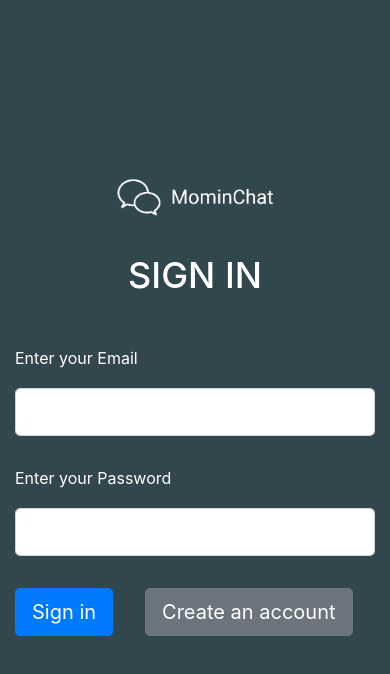
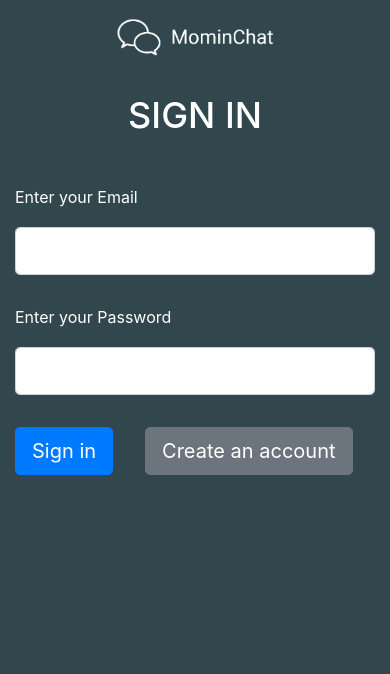
Before and after one commit to mominchaudhry/MominChat, a React (Create React App) app: page / in a window 390 px wide. Shown: the top 674 px of the page. Built offline with nearby package versions, Linux system fonts and the light colour scheme; no server answers.

Commit message:
made a little more responsive

```diff
--- a/src/components/Chat.js
+++ b/src/components/Chat.js
@@ -21,13 +21,14 @@ export default function Chat() {
 
     async function handleSubmit(e) {
         e.preventDefault()
+        if (openChat) {
+            await sendMessage(openChat, text)
+            setText('')
+            conversations = await localStorage.getItem('chat-app-conversations')
+            conversations = JSON.parse(conversations)
 
-        await sendMessage(openChat, text)
-        setText('')
-        conversations = await localStorage.getItem('chat-app-conversations')
-        conversations = JSON.parse(conversations)
-
-        setSelectedConvo(conversations.find(c => {return c.id===openChat}))
+            setSelectedConvo(conversations.find(c => {return c.id===openChat}))
+        }
     }
 
     useEffect(() => {
--- a/src/components/LoginForm.js
+++ b/src/components/LoginForm.js
@@ -9,6 +9,7 @@ export default function LoginForm({ setIsRegistered, setToken, setUser }) {
     const usernameRef = useRef()
     const passwordRef = useRef()
     const {setContacts} = useContacts()
+    const [loading, setLoading] = useState(false)
 
     const [unsuccess, setUnsuccess] = useState(false)
 
@@ -18,11 +19,11 @@ export default function LoginForm({ setIsRegistered, setToken, setUser }) {
 
     function handleSubmit(e) {
         e.preventDefault()
-
+        setLoading(true)
 
         axios.post('https://my-new-rest-api.herokuapp.com/api/users/login', {username:usernameRef.current.value, password:passwordRef.current.value}).then(
             res => {
-                console.log(res.data)
+                setLoading(false)
                 setToken(res.data.token)
                 setUser(res.data.user)
                 localStorage.setItem('chat-app-contacts', JSON.stringify(res.data.user.friends))
@@ -35,8 +36,10 @@ export default function LoginForm({ setIsRegistered, setToken, setUser }) {
 
     return (
         <Container className="align-items-center d-flex login-container" style={{height:'100vh', flexDirection:'column', justifyContent:'center'}}>
-            <img src={logo} width="500vw" className="logo"/>
-            <Form onSubmit={handleSubmit} className="w-100">
+            <Form onSubmit={handleSubmit} className="w-100 h-100">
+                <div className="logo-container w-100">
+                    <img src={logo} className="logo" width="500vw"/>
+                </div>
                 <h1 className="sign-in-header text-center">Sign In</h1>
                 <Form.Group>
                     <Form.Label className="subheader">Enter your Email</Form.Label>
@@ -44,7 +47,7 @@ export default function LoginForm({ setIsRegistered, setToken, setUser }) {
                     <Form.Label className="subheader">Enter your Password</Form.Label>
                     <Form.Control type="password" size="lg" className="inputs" ref={passwordRef} required/>
                 </Form.Group>
-                <Button type="submit" size="lg" className="mr-3 mt-3 mb-5">Sign in</Button>
+                <Button type="submit" size="lg" className="mr-3 mt-3 mb-5">{loading ? 'Loading...' : 'Sign in'}</Button>
                 <Button variant="secondary" size="lg" className="ml-3 mt-3 mb-5" onClick={togglePage}>Create an account</Button>
             </Form>
             {unsuccess && <Alert variant="danger" className="mt-4" onClose={() => setUnsuccess(false)} dismissible>Username and/or password is incorrect</Alert>}
--- a/src/components/Main.css
+++ b/src/components/Main.css
@@ -25,7 +25,7 @@
 }
 
 .message-text {
-    max-width: 70vh;
+    max-width: 35vw;
     overflow-wrap: break-word;
 }
 
@@ -43,7 +43,3 @@
     background-color: #444444;
 
 }
-
-.message {
-
-}
--- a/src/components/MyNavbar.js
+++ b/src/components/MyNavbar.js
@@ -30,10 +30,10 @@ export default function MyNavbar({user, setToken, setUser, activeKey, setContact
                 <h1 className="header w-50">{user.username}</h1>
                 <Nav className="w-100 d-flex justify-content-around">
                     <Nav.Item>
-                        <Nav.Link onClick={() => {setActiveKey("chat"); setExpanded(false)}}>Chats</Nav.Link>
+                        <Nav.Link onClick={() => {setActiveKey("chat"); setExpanded(false)}}><h4>Chats</h4></Nav.Link>
                     </Nav.Item>
                     <Nav.Item>
-                        <Nav.Link onClick={() => {setActiveKey("friends"); setExpanded(false)}}>Friends</Nav.Link>
+                        <Nav.Link onClick={() => {setActiveKey("friends"); setExpanded(false)}}><h4>Friends</h4></Nav.Link>
                     </Nav.Item>
                 </Nav>
                 <Nav className="w-50 d-flex justify-content-end">
--- a/src/components/RegisterForm.js
+++ b/src/components/RegisterForm.js
@@ -19,9 +19,11 @@ export default function RegisterForm({ setIsRegistered }) {
     const [success, setSuccess] = useState(false)
 
     const [username, setUsername] = useState('')
+    const [loading, setLoading] = useState(false)
 
     function handleSubmit(e) {
         e.preventDefault()
+        setLoading(true)
         if (passwordRef.current.value.length <8) return setInvalidPassword(true); else setInvalidPassword(false)
         if (passwordRef.current.value !== confirmPassRef.current.value) return setInvalidConfirm(true); else setInvalidConfirm(false)
         setInvalidUsername(false)
@@ -34,6 +36,7 @@ export default function RegisterForm({ setIsRegistered }) {
         }
         axios.post('https://my-new-rest-api.herokuapp.com/api/users/register', newUser).then(
             res => {
+                setLoading(false)
                 console.log(res.data)
                 setUsername(res.data.user.username)
                 setInvalidUsername(false)
@@ -54,8 +57,10 @@ export default function RegisterForm({ setIsRegistered }) {
 
     return (
         <Container className="align-items-center d-flex login-container" style={{height:'100vh', flexDirection:'column', justifyContent:'center'}}>
-            <img src={logo} width="500vw"/>
-            <Form onSubmit={handleSubmit} className="w-100">
+            <Form onSubmit={handleSubmit} className="w-100 h-100">
+                <div className="logo-container w-100">
+                    <img src={logo} className="logo" width="500vw"/>
+                </div>
                 <h1 className="sign-in-header text-center">Create an Account</h1>
                 <Form.Group>
                     <Form.Label className="subheader">Enter your First Name*</Form.Label>
@@ -79,7 +84,7 @@ export default function RegisterForm({ setIsRegistered }) {
                     <Form.Control type="password" size="lg" className="inputs" ref={confirmPassRef} required/>
                     {invalidConfirm && <Alert variant="danger" onClose={() => setInvalidConfirm(false)} dismissible>Passwords must match</Alert>}
                 </Form.Group>
-                <Button type="submit" size="lg" className="mr-3 mt-3 mb-5">Register</Button>
+                <Button type="submit" size="lg" className="mr-3 mt-3 mb-5">{loading ? 'Loading...' : 'Register'}</Button>
                 <Button variant="secondary" size="lg" className="ml-3 mt-3 mb-5" onClick={togglePage}>Sign in</Button>
                 {success && <Alert variant="success" className="mt-4" onClose={() => {setSuccess(false); setIsRegistered(true)}} dismissible>Successfully created user "{username}". Please Sign in.</Alert>}
             </Form>
--- a/src/components/Styles.css
+++ b/src/components/Styles.css
@@ -38,6 +38,10 @@
     overflow:auto;
 }
 
+.logo-container {
+    text-align: center;
+}
+
 @media screen and (min-width: 769px) {
     .header {
         font-size: 24px;
```
